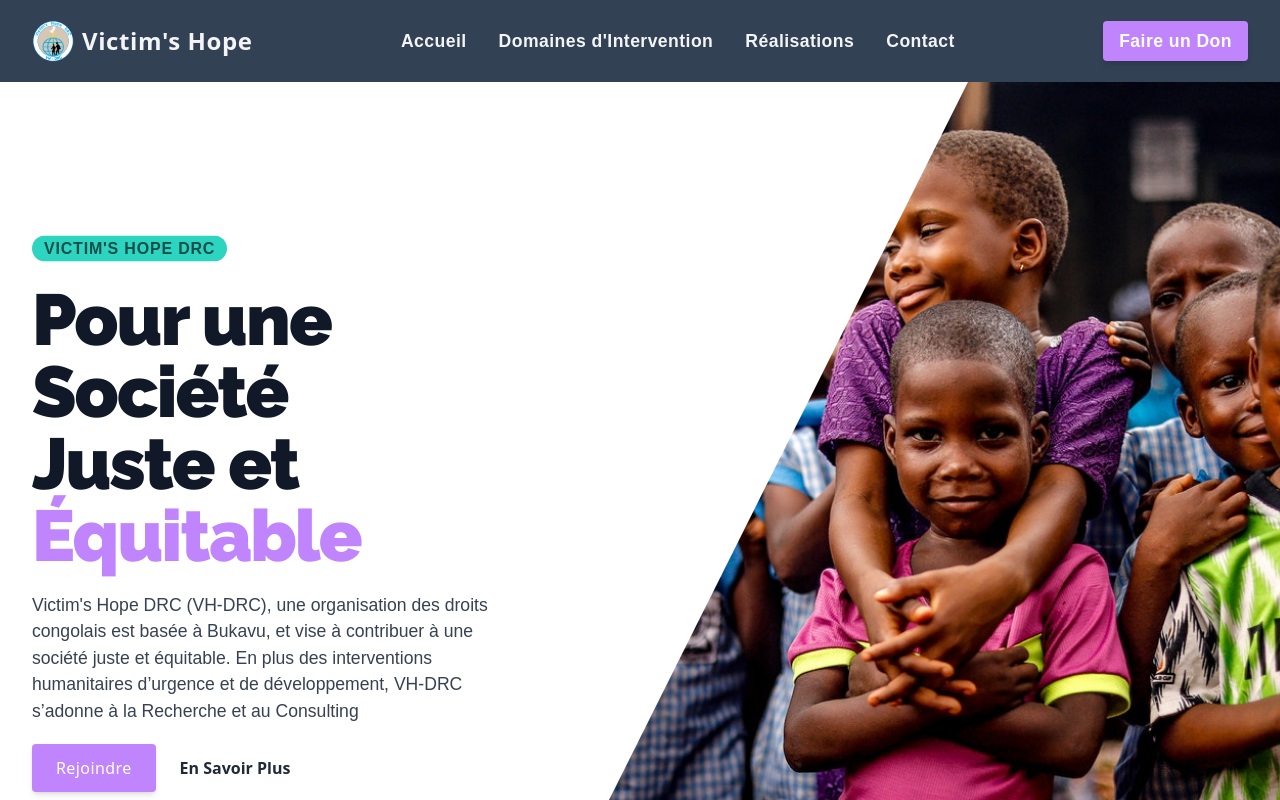
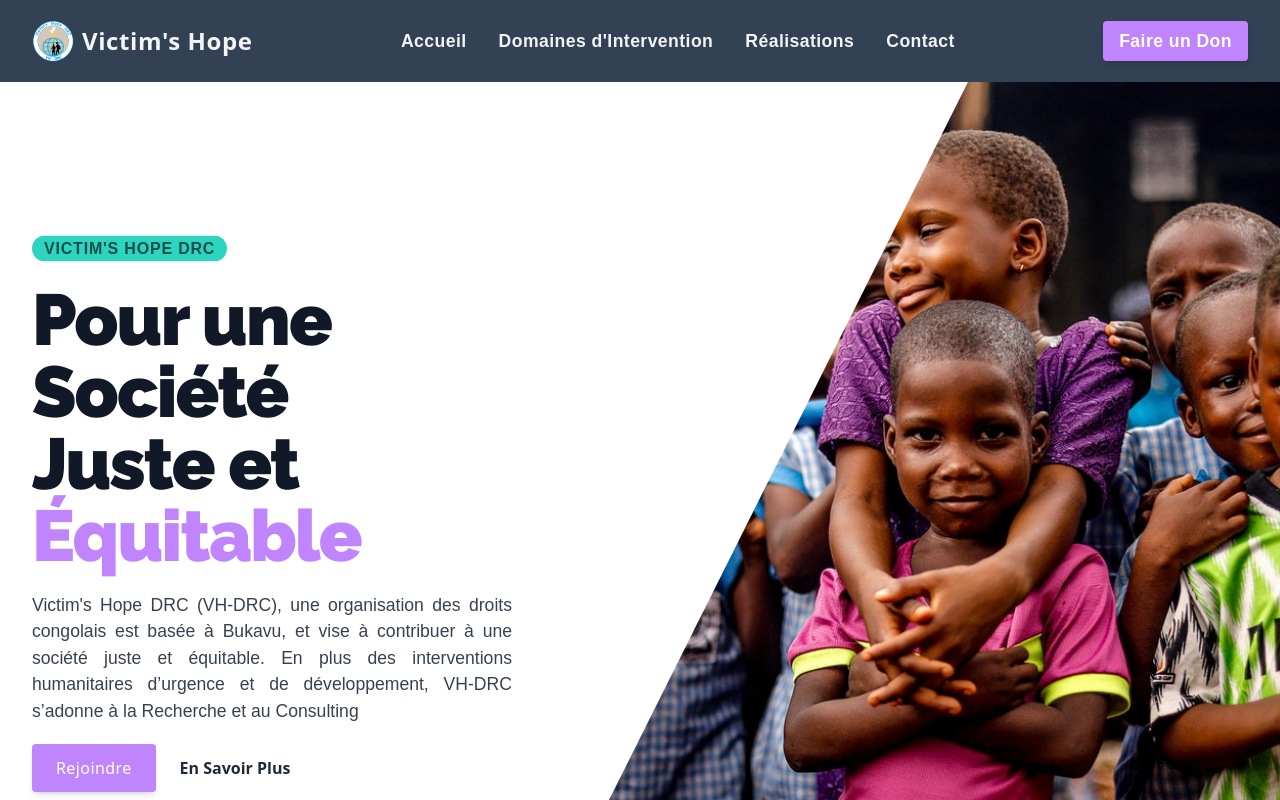
Before and after one commit to josumung999/victimshopedrc, a Next.js app: page / in a window 1280 px wide. Shown: the top 800 px of the page. Built offline with nearby package versions, Linux system fonts and the light colour scheme; a web font is replaced by a local one.

Commit message:
justified the hero section

```diff
--- a/components/Hero.jsx
+++ b/components/Hero.jsx
@@ -31,7 +31,7 @@ const Hero = () => {
                 Équitable
               </span>
             </h2>
-            <p className="pr-5 font-Roboto mb-5 text-xl font-medium text-gray-700 dark:text-gray-400 md:text-lg">
+            <p className="pr-5 font-Roboto mb-5 text-xl text-justify font-medium text-gray-700 dark:text-gray-400 md:text-lg">
               Victim&apos;s Hope DRC (VH-DRC), une organisation des droits congolais est basée à Bukavu,
                et vise à contribuer à une société juste et équitable.
                 En plus des interventions humanitaires d’urgence et de développement,
```
